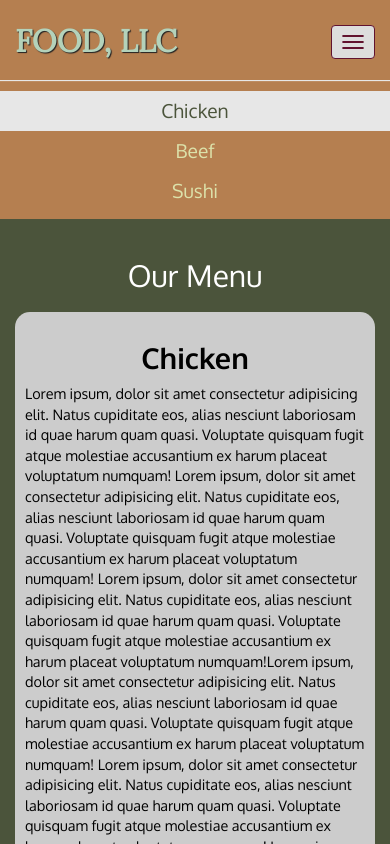
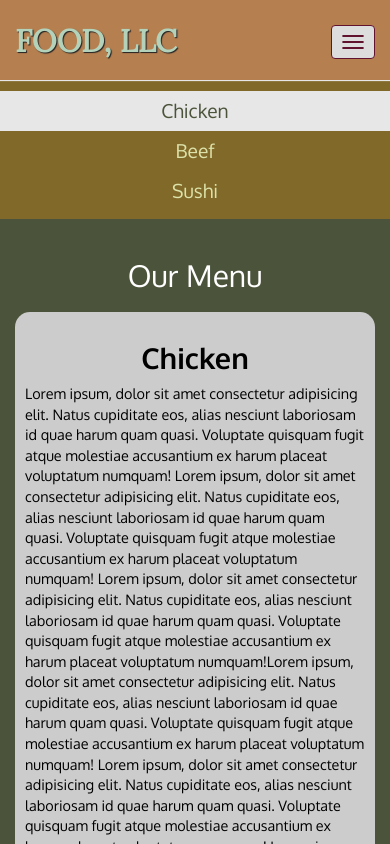
Before and after one commit to sinarahmani7/module3-solution, a plain HTML site: page index.html in a window 390 px wide. Both pictures are taken after a click on the button "Toggle navigation". Shown: the top 844 px of the page. Drawn offline with Linux system fonts and the light colour scheme.

Commit message:
Update styles.css

```diff
--- a/css/styles.css
+++ b/css/styles.css
@@ -94,6 +94,9 @@ section div div p{
 /********** Extra small devices only **********/
 @media (max-width: 767px) {
 
+  #collapsable-nav{
+    background-color: #816a29;
+  }
   #collapsable-nav a {
     font-size: 1.2em;
   }
```
